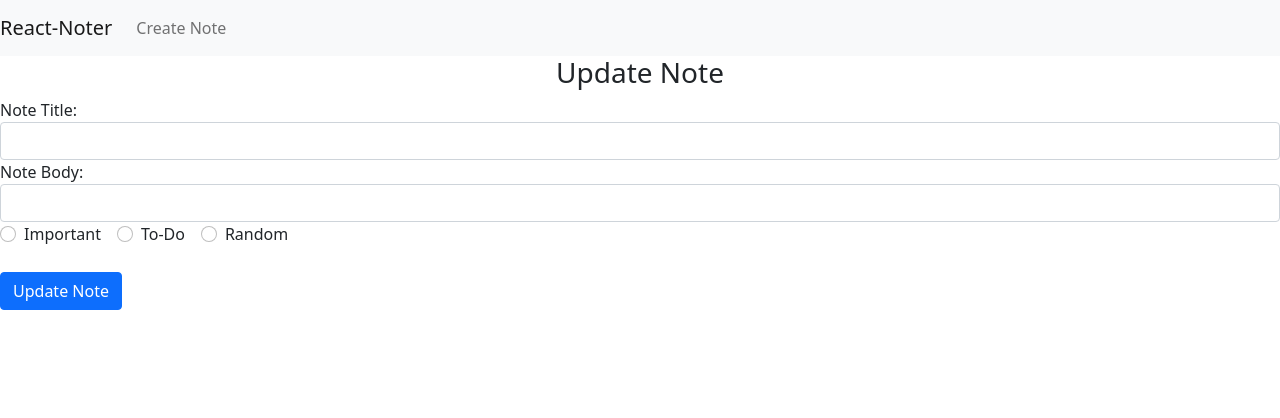
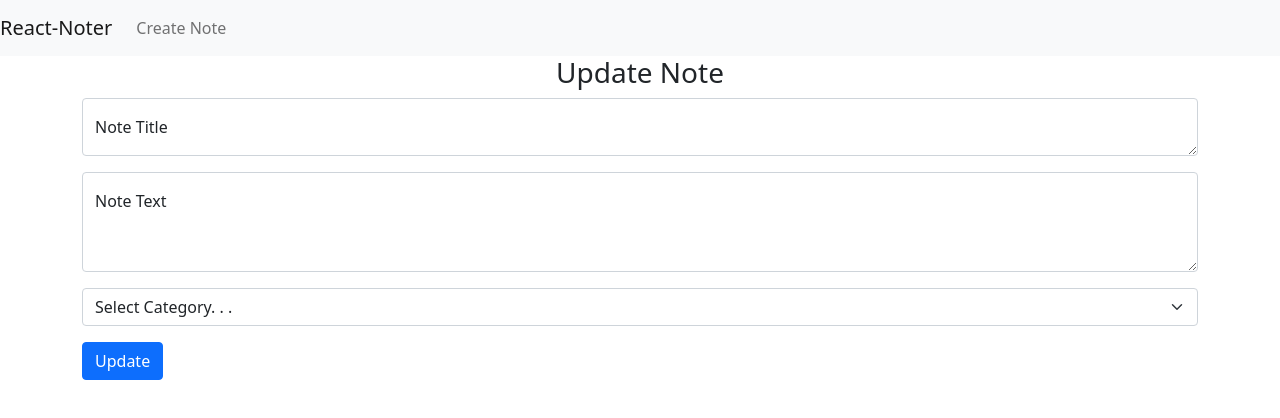
Before and after one commit to mjh1985codeman/REACT-NOTER, a React (Create React App) app in the folder client/: page /edit/1 in a window 1280 px wide. Shown: the top 418 px of the page. Built offline with nearby package versions, Linux system fonts and the light colour scheme; no server answers.

Commit message:
updated edit note component's styling

```diff
--- a/client/src/components/edit-note.js
+++ b/client/src/components/edit-note.js
@@ -1,6 +1,7 @@
 import React, { Component } from "react";
 // This will require to npm install axios
 import axios from "axios";
+import { FloatingLabel, Form, Container } from "react-bootstrap";
 import { withRouter } from "react-router";
 
 class Edit extends Component {
@@ -79,76 +80,52 @@ class Edit extends Component {
   // This following section will display the update-form that takes the input from the user to update the data.
   render() {
     return (
+      <>
+        <Container>
           <div>
             <h3 align="center">Update Note</h3>
             <form onSubmit={this.onSubmit}>
-          <div className="form-group">
-            <label>Note Title: </label>
-            <input
-              type="text"
-              className="form-control"
+              <FloatingLabel controlId="floatingTextarea2" label="Note Title">
+                <Form.Control
+                  as="textarea"
+                  placeholder="Note Title"
                   value={this.state.note_title}
                   onChange={this.onChangeNoteTitle}
+                  className="mb-3"
                 />
-          </div>
-          <div className="form-group">
-            <label>Note Body: </label>
-            <input
-              type="text"
-              className="form-control"
+              </FloatingLabel>
+              <FloatingLabel controlId="floatingTextarea2" label="Note Text">
+                <Form.Control
+                  as="textarea"
+                  placeholder="Note Text"
                   value={this.state.note_body}
                   onChange={this.onChangeNoteBody}
+                  style={{ height: "100px" }}
+                  className="mb-3"
                 />
+              </FloatingLabel>
+              <div className="form-group mb-3">
+                <Form.Select
+                  value={this.state.value}
+                  onChange={this.onChangeNoteCategory}
+                >
+                  <option>Select Category. . .</option>
+                  <option value="Important">Important</option>
+                  <option value="To-Do">To-Do</option>
+                  <option value="Random">Random</option>
+                </Form.Select>
               </div>
-          <div className="form-group">
-            <div className="form-check form-check-inline">
-              <input
-                className="form-check-input"
-                type="radio"
-                name="priorityOptions"
-                id="priorityLow"
-                value="Important"
-                checked={this.state.note_category === "Important"}
-                onChange={this.onChangeNoteCategory}
-              />
-              <label className="form-check-label">Important</label>
-            </div>
-            <div className="form-check form-check-inline">
-              <input
-                className="form-check-input"
-                type="radio"
-                name="priorityOptions"
-                id="priorityMedium"
-                value="To-Do"
-                checked={this.state.note_category === "To-Do"}
-                onChange={this.onChangeNoteCategory}
-              />
-              <label className="form-check-label">To-Do</label>
-            </div>
-            <div className="form-check form-check-inline">
-              <input
-                className="form-check-input"
-                type="radio"
-                name="priorityOptions"
-                id="priorityHigh"
-                value="Random"
-                checked={this.state.note_category === "Random"}
-                onChange={this.onChangeNoteCategory}
-              />
-              <label className="form-check-label">Random</label>
-            </div>
-          </div>
-          <br />
-
               <div className="form-group">
                 <input
                   type="submit"
-              value="Update Note"
+                  value="Update"
                   className="btn btn-primary"
                 />
               </div>
             </form>
           </div>
+        </Container>
+      </>
     );
   }
 }
--- a/client/src/components/noteList.js
+++ b/client/src/components/noteList.js
@@ -9,7 +9,7 @@ const Note = (props) => (
     <td>{props.note.note_body}</td>
     <td>{props.note.note_category}</td>
     <td>
-      <Link to={"/edit/" + props.note._id}>Edit</Link> |
+      <Link to={"/edit/" + props.note._id}>Edit</Link> |{" "}
       <a
         href="/"
         onClick={() => {
```
Lines whose indentation alone changed are shown as unchanged.
